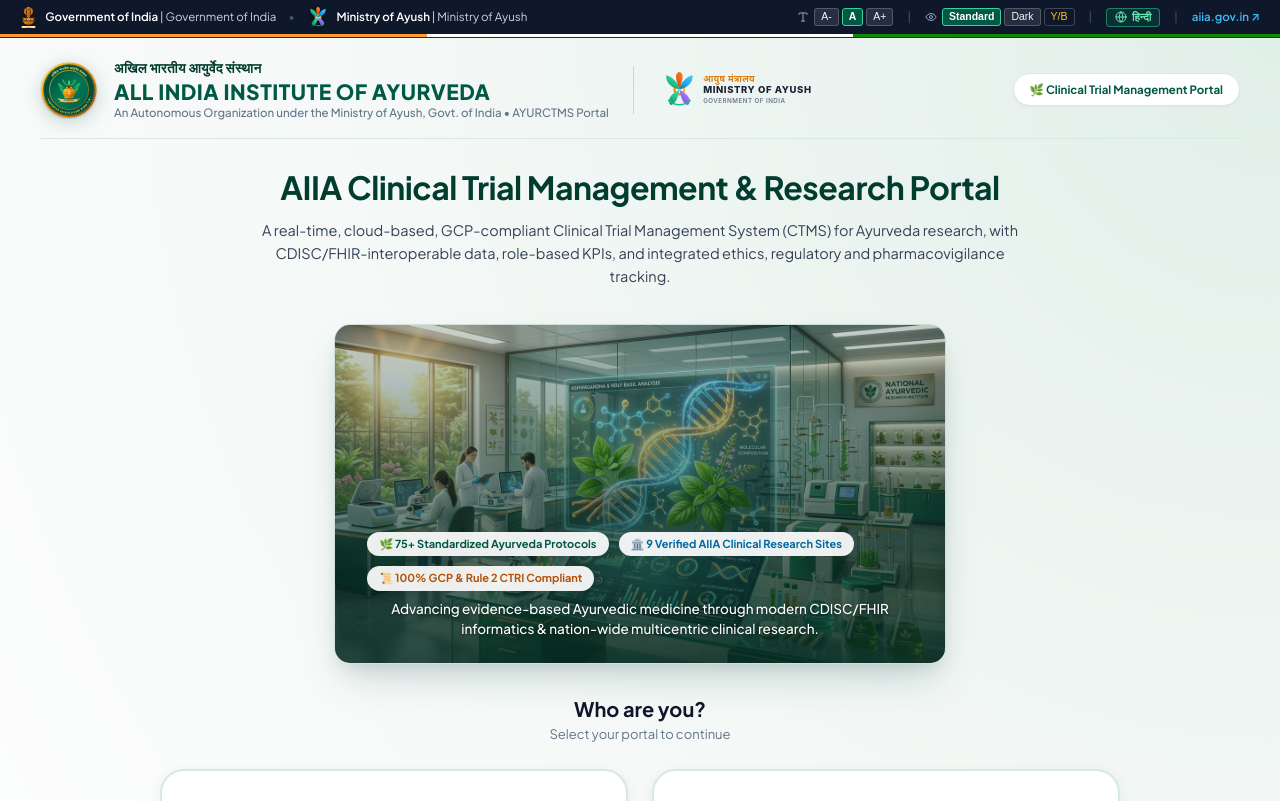
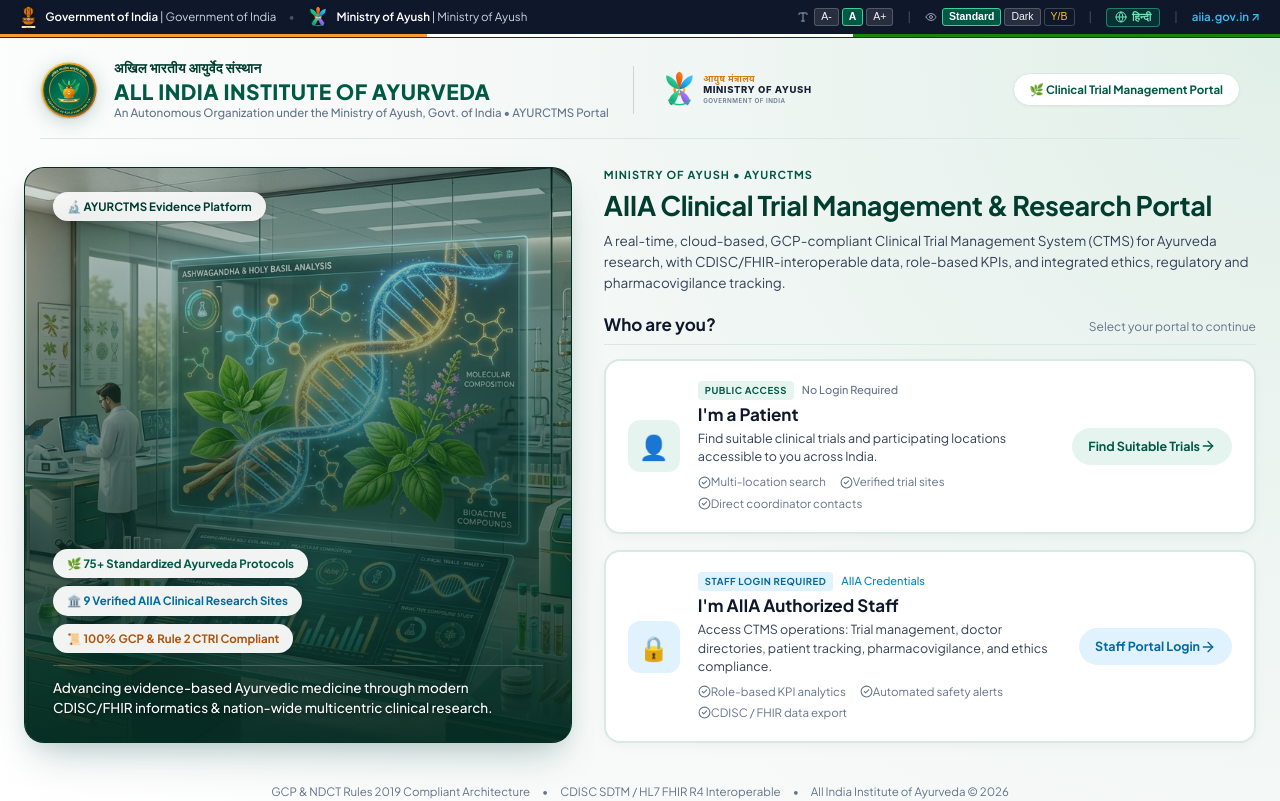
Before and after one commit to yogesshh-27/AIIA-Dashboard, a React (Vite) app in the folder frontend/: page / in a window 1280 px wide. Shown: the top 801 px of the page. Built offline with nearby package versions, Linux system fonts and the light colour scheme; no server answers.

Commit message:
feat(ui): redesign landing gate to horizontal split layout with left visual showcase and stacked login portals

```diff
--- a/frontend/src/components/LandingGate.jsx
+++ b/frontend/src/components/LandingGate.jsx
@@ -1,9 +1,10 @@
 import React from 'react';
-import { User, ShieldCheck, ArrowRight, CheckCircle2, Sparkles } from 'lucide-react';
+import { ArrowRight, CheckCircle2, ShieldCheck, User } from 'lucide-react';
 
 export default function LandingGate({ onSelectPatient, onSelectStaff }) {
   return (
     <div id="landing-gate" className="landing-gate-view">
+      {/* Top Institutional Header */}
       <div className="landing-header">
         <div className="landing-brand">
           <img
@@ -31,64 +32,64 @@
         </div>
       </div>
 
-      <div className="landing-hero-content">
+      {/* Main Horizontal Layout: Image on Left, Logins on Right (divided up & down) */}
+      <div className="landing-horizontal-layout">
+
+        {/* LEFT COLUMN: HERO IMAGE & CLINICAL RESEARCH SHOWCASE */}
+        <div className="landing-left-visual">
+          <div className="landing-visual-card">
+            <img
+              src="/images/aiia_hero_research.jpg"
+              alt="AIIA High-Tech Ayurvedic Clinical Science Laboratory"
+              className="landing-visual-img"
+            />
+            <div className="landing-visual-overlay">
+              <div className="landing-visual-top-badge">
+                <span>🔬 AYURCTMS Evidence Platform</span>
+              </div>
+
+              <div className="landing-visual-badges">
+                <span className="visual-badge badge-protocols">
+                  🌿 75+ Standardized Ayurveda Protocols
+                </span>
+                <span className="visual-badge badge-sites">
+                  🏛️ 9 Verified AIIA Clinical Research Sites
+                </span>
+                <span className="visual-badge badge-gcp">
+                  📜 100% GCP & Rule 2 CTRI Compliant
+                </span>
+              </div>
+
+              <p className="landing-visual-tagline">
+                Advancing evidence-based Ayurvedic medicine through modern CDISC/FHIR informatics &amp; nation-wide multicentric clinical research.
+              </p>
+            </div>
+          </div>
+        </div>
+
+        {/* RIGHT COLUMN: PORTAL SELECTION (LOGINS DIVIDED UP AND DOWN) */}
+        <div className="landing-right-portals">
           <div className="landing-title-block">
-          <h2>AIIA Clinical Trial Management & Research Portal</h2>
+            <div className="portal-kicker">Ministry of Ayush • AYURCTMS</div>
+            <h2>AIIA Clinical Trial Management &amp; Research Portal</h2>
             <p>
               A real-time, cloud-based, GCP-compliant Clinical Trial Management System (CTMS) for Ayurveda research,
               with CDISC/FHIR-interoperable data, role-based KPIs, and integrated ethics, regulatory and pharmacovigilance tracking.
             </p>
           </div>
 
-        {/* HIGH-RES AYURVEDIC CLINICAL SCIENCE HERO GRAPHIC */}
-        <div className="landing-hero-banner" style={{
-          position: 'relative',
-          borderRadius: '16px',
-          overflow: 'hidden',
-          marginBottom: '32px',
-          boxShadow: '0 20px 40px -10px rgba(11, 79, 73, 0.22), 0 8px 16px -4px rgba(0, 0, 0, 0.08)',
-          border: '1px solid rgba(0, 89, 68, 0.15)',
-          maxHeight: '340px'
-        }}>
-          <img
-            src="/images/aiia_hero_research.jpg"
-            alt="AIIA High-Tech Ayurvedic Clinical Science Laboratory"
-            style={{ width: '100%', height: '340px', objectFit: 'cover', display: 'block' }}
-          />
-          <div style={{
-            position: 'absolute',
-            inset: 0,
-            background: 'linear-gradient(180deg, rgba(6, 44, 34, 0.2) 0%, rgba(6, 44, 34, 0.85) 100%)',
-            display: 'flex',
-            flexDirection: 'column',
-            justifyContent: 'flex-end',
-            padding: '24px 32px'
-          }}>
-            <div style={{ display: 'flex', gap: '10px', flexWrap: 'wrap', marginBottom: '8px' }}>
-              <span style={{ background: 'rgba(255, 255, 255, 0.92)', color: '#005944', padding: '4px 12px', borderRadius: '9999px', fontSize: '11px', fontWeight: 700, display: 'inline-flex', alignItems: 'center', gap: '5px', backdropFilter: 'blur(4px)' }}>
-                🌿 75+ Standardized Ayurveda Protocols
-              </span>
-              <span style={{ background: 'rgba(255, 255, 255, 0.92)', color: '#0369a1', padding: '4px 12px', borderRadius: '9999px', fontSize: '11px', fontWeight: 700, display: 'inline-flex', alignItems: 'center', gap: '5px', backdropFilter: 'blur(4px)' }}>
-                🏛️ 9 Verified AIIA Clinical Research Sites
-              </span>
-              <span style={{ background: 'rgba(255, 255, 255, 0.92)', color: '#b45309', padding: '4px 12px', borderRadius: '9999px', fontSize: '11px', fontWeight: 700, display: 'inline-flex', alignItems: 'center', gap: '5px', backdropFilter: 'blur(4px)' }}>
-                📜 100% GCP & Rule 2 CTRI Compliant
-              </span>
-            </div>
-            <div style={{ color: '#ffffff', fontSize: '13.5px', fontWeight: 500, textShadow: '0 1px 3px rgba(0,0,0,0.5)' }}>
-              Advancing evidence-based Ayurvedic medicine through modern CDISC/FHIR informatics & nation-wide multicentric clinical research.
-            </div>
-          </div>
+          <div className="gate-selection-container">
+            <div className="gate-selection-header">
+              <h3 className="gate-prompt">Who are you?</h3>
+              <p className="gate-subprompt">Select your portal to continue</p>
             </div>
 
-        <div className="gate-selection-container">
-          <h3 className="gate-prompt">Who are you?</h3>
-          <p className="gate-subprompt">Select your portal to continue</p>
+            {/* STACKED LOGINS (DIVIDED UP AND DOWN) */}
+            <div className="gate-cards-stack">
 
-          <div className="gate-cards-grid">
-            {/* CARD 1: PATIENT */}
+              {/* TOP CARD: PATIENT */}
               <div
-              className="gate-card gate-card-patient"
+                className="gate-card gate-card-horizontal gate-card-patient"
                 onClick={onSelectPatient}
                 tabIndex={0}
                 role="button"
@@ -99,26 +100,31 @@
                   <span className="gate-icon">👤</span>
                 </div>
                 <div className="gate-card-body">
+                  <div className="gate-card-header-row">
                     <span className="gate-badge">Public Access</span>
+                    <span className="gate-direct-indicator">No Login Required</span>
+                  </div>
                   <h4 className="gate-card-title">I'm a Patient</h4>
                   <p className="gate-card-desc">
                     Find suitable clinical trials and participating locations accessible to you across India.
                   </p>
-                <ul className="gate-card-features">
-                  <li><CheckCircle2 size={14} className="text-emerald-600 inline mr-1" /> Multi-location accessibility search</li>
-                  <li><CheckCircle2 size={14} className="text-emerald-600 inline mr-1" /> Verified Ayurvedic trial sites</li>
-                  <li><CheckCircle2 size={14} className="text-emerald-600 inline mr-1" /> Direct trial coordinator contacts</li>
+                  <ul className="gate-card-features-inline">
+                    <li><CheckCircle2 size={13} className="text-emerald-600 inline mr-1 flex-shrink-0" /> Multi-location search</li>
+                    <li><CheckCircle2 size={13} className="text-emerald-600 inline mr-1 flex-shrink-0" /> Verified trial sites</li>
+                    <li><CheckCircle2 size={13} className="text-emerald-600 inline mr-1 flex-shrink-0" /> Direct coordinator contacts</li>
                   </ul>
                 </div>
-              <div className="gate-card-action">
+                <div className="gate-card-action-side">
+                  <div className="action-btn-pill">
                     <span>Find Suitable Trials</span>
-                <ArrowRight size={16} className="arrow-icon ml-1" />
+                    <ArrowRight size={16} className="arrow-icon ml-1.5" />
+                  </div>
                 </div>
               </div>
 
-            {/* CARD 2: STAFF */}
+              {/* BOTTOM CARD: STAFF */}
               <div
-              className="gate-card gate-card-staff"
+                className="gate-card gate-card-horizontal gate-card-staff"
                 onClick={onSelectStaff}
                 tabIndex={0}
                 role="button"
@@ -129,28 +135,37 @@
                   <span className="gate-icon">🔒</span>
                 </div>
                 <div className="gate-card-body">
+                  <div className="gate-card-header-row">
                     <span className="gate-badge staff-badge">Staff Login Required</span>
+                    <span className="gate-direct-indicator staff-indicator">AIIA Credentials</span>
+                  </div>
                   <h4 className="gate-card-title">I'm AIIA Authorized Staff</h4>
                   <p className="gate-card-desc">
                     Access CTMS operations: Trial management, doctor directories, patient tracking, pharmacovigilance, and ethics compliance.
                   </p>
-                <ul className="gate-card-features">
-                  <li><CheckCircle2 size={14} className="text-emerald-600 inline mr-1" /> Role-based KPI analytics & GCP oversight</li>
-                  <li><CheckCircle2 size={14} className="text-emerald-600 inline mr-1" /> Automated safety signal detection</li>
-                  <li><CheckCircle2 size={14} className="text-emerald-600 inline mr-1" /> CDISC / FHIR data interoperability</li>
+                  <ul className="gate-card-features-inline">
+                    <li><CheckCircle2 size={13} className="text-emerald-600 inline mr-1 flex-shrink-0" /> Role-based KPI analytics</li>
+                    <li><CheckCircle2 size={13} className="text-emerald-600 inline mr-1 flex-shrink-0" /> Automated safety alerts</li>
+                    <li><CheckCircle2 size={13} className="text-emerald-600 inline mr-1 flex-shrink-0" /> CDISC / FHIR data export</li>
                   </ul>
                 </div>
-              <div className="gate-card-action staff-action">
+                <div className="gate-card-action-side">
+                  <div className="action-btn-pill staff-btn-pill">
                     <span>Staff Portal Login</span>
-                <ArrowRight size={16} className="arrow-icon ml-1" />
-              </div>
-            </div>
+                    <ArrowRight size={16} className="arrow-icon ml-1.5" />
                   </div>
                 </div>
               </div>
 
+            </div>
+          </div>
+        </div>
+
+      </div>
+
+      {/* Footer */}
       <div className="landing-footer">
-        <span>GCP & NDCT Rules 2019 Compliant Architecture</span>
+        <span>GCP &amp; NDCT Rules 2019 Compliant Architecture</span>
         <span>•</span>
         <span>CDISC SDTM / HL7 FHIR R4 Interoperable</span>
         <span>•</span>
--- a/frontend/src/index.css
+++ b/frontend/src/index.css
@@ -440,139 +440,368 @@
   box-shadow: var(--shadow-xs);
 }
 
-.landing-hero-content {
-  max-width: 960px;
+/* Horizontal Split Layout: Image on Left, Portals on Right */
+.landing-horizontal-layout {
+  max-width: 1260px;
   width: 100%;
   margin: 0 auto;
   flex: 1;
+  display: grid;
+  grid-template-columns: 1.05fr 1.25fr;
+  gap: 32px;
+  align-items: stretch;
+}
+
+/* Left Column: Research Visual Showcase */
+.landing-left-visual {
+  display: flex;
+  flex-direction: column;
+  height: 100%;
+}
+
+.landing-visual-card {
+  position: relative;
+  border-radius: 20px;
+  overflow: hidden;
+  height: 100%;
+  min-height: 520px;
+  box-shadow: 0 20px 40px -12px rgba(11, 79, 73, 0.28), 0 8px 20px -6px rgba(0, 0, 0, 0.08);
+  border: 1px solid rgba(0, 89, 68, 0.18);
+  background: #04241b;
+}
+
+.landing-visual-img {
+  position: absolute;
+  inset: 0;
+  width: 100%;
+  height: 100%;
+  object-fit: cover;
+  display: block;
+}
+
+.landing-visual-overlay {
+  position: absolute;
+  inset: 0;
+  background: linear-gradient(180deg, rgba(6, 44, 34, 0.15) 0%, rgba(6, 44, 34, 0.55) 45%, rgba(6, 44, 34, 0.94) 100%);
+  display: flex;
+  flex-direction: column;
+  justify-content: space-between;
+  padding: 24px 28px;
+}
+
+.landing-visual-top-badge span {
+  background: rgba(255, 255, 255, 0.9);
+  color: var(--ayur-primary-dark);
+  font-size: 11.5px;
+  font-weight: 700;
+  padding: 6px 14px;
+  border-radius: 9999px;
+  box-shadow: 0 4px 12px rgba(0, 0, 0, 0.15);
+  backdrop-filter: blur(8px);
+  display: inline-flex;
+  align-items: center;
+  gap: 6px;
+}
+
+.landing-visual-badges {
+  display: flex;
+  flex-direction: column;
+  gap: 8px;
+  margin-top: auto;
+  margin-bottom: 12px;
+}
+
+.visual-badge {
+  background: rgba(255, 255, 255, 0.94);
+  padding: 6px 14px;
+  border-radius: 9999px;
+  font-size: 11.5px;
+  font-weight: 700;
+  display: inline-flex;
+  align-items: center;
+  gap: 6px;
+  backdrop-filter: blur(6px);
+  width: fit-content;
+  box-shadow: 0 2px 8px rgba(0, 0, 0, 0.1);
+}
+
+.badge-protocols {
+  color: #005944;
+}
+
+.badge-sites {
+  color: #0369a1;
+}
+
+.badge-gcp {
+  color: #b45309;
+}
+
+.landing-visual-tagline {
+  color: #ffffff;
+  font-size: 13.5px;
+  line-height: 1.5;
+  font-weight: 500;
+  text-shadow: 0 1px 4px rgba(0, 0, 0, 0.6);
+  border-top: 1px solid rgba(255, 255, 255, 0.2);
+  padding-top: 12px;
+  margin: 0;
+}
+
+/* Right Column: Title Block & Stacked Portals */
+.landing-right-portals {
   display: flex;
   flex-direction: column;
   justify-content: center;
-  align-items: center;
-  text-align: center;
-}
-
-.landing-title-block h2 {
-  font-size: 32px;
+}
+
+.landing-right-portals .landing-title-block {
+  text-align: left;
+  margin-bottom: 20px;
+}
+
+.portal-kicker {
+  font-size: 11px;
+  font-weight: 700;
+  text-transform: uppercase;
+  color: var(--ayur-primary);
+  letter-spacing: 1px;
+  margin-bottom: 6px;
+}
+
+.landing-right-portals .landing-title-block h2 {
+  font-size: 27px;
   color: var(--ayur-primary-dark);
-  margin-bottom: 12px;
-  letter-spacing: -0.5px;
-}
-.landing-title-block p {
-  font-size: 14.5px;
+  margin-bottom: 8px;
+  letter-spacing: -0.4px;
+  line-height: 1.25;
+}
+
+.landing-right-portals .landing-title-block p {
+  font-size: 13.5px;
   color: var(--text-secondary);
-  max-width: 780px;
-  margin: 0 auto 36px auto;
-  line-height: 1.6;
+  line-height: 1.55;
+  margin: 0;
 }
 
 .gate-selection-container {
   width: 100%;
 }
+
+.gate-selection-header {
+  text-align: left;
+  margin-bottom: 14px;
+  display: flex;
+  align-items: baseline;
+  justify-content: space-between;
+  border-bottom: 1px solid var(--border-light);
+  padding-bottom: 8px;
+}
+
 .gate-prompt {
-  font-size: 20px;
+  font-size: 17px;
   font-weight: 700;
   color: var(--text-primary);
-  margin-bottom: 4px;
-}
+  margin: 0;
+}
+
 .gate-subprompt {
-  font-size: 13px;
+  font-size: 12px;
   color: var(--text-muted);
-  margin-bottom: 24px;
-}
-
-.gate-cards-grid {
-  display: grid;
-  grid-template-columns: repeat(2, 1fr);
-  gap: 24px;
-  text-align: left;
-}
-
-.gate-card {
+  margin: 0;
+}
+
+/* Stacked Logins Divided Up and Down */
+.gate-cards-stack {
+  display: flex;
+  flex-direction: column;
+  gap: 16px;
+}
+
+.gate-card-horizontal {
   background: #ffffff;
   border: 2px solid var(--border-light);
-  border-radius: var(--radius-xl);
-  padding: 32px;
+  border-radius: var(--radius-lg);
+  padding: 20px 22px;
   cursor: pointer;
-  transition: all 0.25s cubic-bezier(0.16, 1, 0.3, 1);
-  box-shadow: var(--shadow-md);
-  display: flex;
-  flex-direction: column;
+  transition: all 0.22s cubic-bezier(0.16, 1, 0.3, 1);
+  box-shadow: 0 4px 14px -3px rgba(15, 23, 42, 0.05);
+  display: flex;
+  align-items: center;
+  gap: 18px;
   position: relative;
   overflow: hidden;
 }
-.gate-card:hover {
-  transform: translateY(-5px);
+
+.gate-card-horizontal:hover {
+  transform: translateY(-3px);
   border-color: var(--ayur-primary);
-  box-shadow: var(--shadow-lg);
-}
+  box-shadow: 0 12px 28px -6px rgba(0, 89, 68, 0.16);
+}
+
+.gate-card-horizontal.gate-card-staff:hover {
+  border-color: #0284c7;
+  box-shadow: 0 12px 28px -6px rgba(2, 132, 199, 0.18);
+}
+
 .gate-card-icon-wrapper {
-  width: 56px;
-  height: 56px;
-  border-radius: var(--radius-md);
+  width: 52px;
+  height: 52px;
+  border-radius: 12px;
   background: var(--ayur-primary-subtle);
   display: flex;
   align-items: center;
   justify-content: center;
-  font-size: 26px;
-  margin-bottom: 20px;
-}
+  font-size: 24px;
+  flex-shrink: 0;
+}
+
 .staff-icon-wrapper {
   background: #e0f2fe;
 }
+
+.gate-card-body {
+  flex: 1;
+  min-width: 0;
+  text-align: left;
+}
+
+.gate-card-header-row {
+  display: flex;
+  align-items: center;
+  gap: 8px;
+  margin-bottom: 4px;
+}
+
 .gate-badge {
   display: inline-block;
-  font-size: 10px;
+  font-size: 9.5px;
   font-weight: 700;
   text-transform: uppercase;
   letter-spacing: 0.5px;
   background: var(--ayur-primary-subtle);
   color: var(--ayur-primary);
-  padding: 3px 8px;
+  padding: 2.5px 7px;
   border-radius: 4px;
-  margin-bottom: 8px;
-}
+}
+
 .staff-badge {
   background: #e0f2fe;
   color: #0369a1;
 }
+
+.gate-direct-indicator {
+  font-size: 11px;
+  color: var(--text-muted);
+  font-weight: 500;
+}
+
+.staff-indicator {
+  color: #0284c7;
+}
+
 .gate-card-title {
-  font-size: 20px;
+  font-size: 17px;
+  font-weight: 700;
   color: var(--text-primary);
+  margin-bottom: 4px;
+}
+
+.gate-card-desc {
+  font-size: 12.5px;
+  color: var(--text-secondary);
+  line-height: 1.45;
   margin-bottom: 8px;
 }
-.gate-card-desc {
-  font-size: 13px;
-  color: var(--text-secondary);
-  line-height: 1.5;
-  margin-bottom: 16px;
-}
-.gate-card-features {
+
+.gate-card-features-inline {
   list-style: none;
-  font-size: 12px;
+  font-size: 11.5px;
   color: var(--text-muted);
   display: flex;
-  flex-direction: column;
-  gap: 6px;
-  margin-bottom: 24px;
-}
-.gate-card-action {
-  margin-top: auto;
-  display: flex;
-  align-items: center;
-  justify-content: space-between;
-  font-size: 13.5px;
+  flex-wrap: wrap;
+  gap: 4px 14px;
+  margin: 0;
+  padding: 0;
+}
+
+.gate-card-features-inline li {
+  display: inline-flex;
+  align-items: center;
+}
+
+.gate-card-action-side {
+  flex-shrink: 0;
+}
+
+.action-btn-pill {
+  display: inline-flex;
+  align-items: center;
+  font-size: 12.5px;
   font-weight: 700;
   color: var(--ayur-primary);
-  padding-top: 16px;
-  border-top: 1px solid var(--border-light);
-}
-.gate-card-action .arrow-icon {
-  font-size: 18px;
+  background: var(--ayur-primary-subtle);
+  padding: 9px 16px;
+  border-radius: 9999px;
+  transition: all 0.2s cubic-bezier(0.16, 1, 0.3, 1);
+  white-space: nowrap;
+}
+
+.gate-card-horizontal:hover .action-btn-pill {
+  background: var(--ayur-primary);
+  color: #ffffff;
+}
+
+.gate-card-horizontal:hover .action-btn-pill .arrow-icon {
+  transform: translateX(3px);
+}
+
+.staff-btn-pill {
+  background: #e0f2fe;
+  color: #0369a1;
+}
+
+.gate-card-horizontal.gate-card-staff:hover .staff-btn-pill {
+  background: #0284c7;
+  color: #ffffff;
+}
+
+.action-btn-pill .arrow-icon {
   transition: transform 0.2s;
 }
-.gate-card:hover .arrow-icon {
-  transform: translateX(6px);
+
+/* Responsive Breakpoints */
+@media (max-width: 1024px) {
+  .landing-horizontal-layout {
+    grid-template-columns: 1fr;
+    gap: 24px;
+  }
+  .landing-visual-card {
+    min-height: 320px;
+    height: 320px;
+  }
+  .landing-right-portals .landing-title-block {
+    text-align: center;
+  }
+  .gate-selection-header {
+    justify-content: center;
+    gap: 12px;
+  }
+}
+
+@media (max-width: 640px) {
+  .gate-card-horizontal {
+    flex-direction: column;
+    align-items: flex-start;
+    gap: 12px;
+  }
+  .gate-card-action-side {
+    width: 100%;
+  }
+  .action-btn-pill {
+    width: 100%;
+    justify-content: center;
+  }
 }
 
 .landing-footer {
```
Lines whose indentation alone changed are shown as unchanged.
